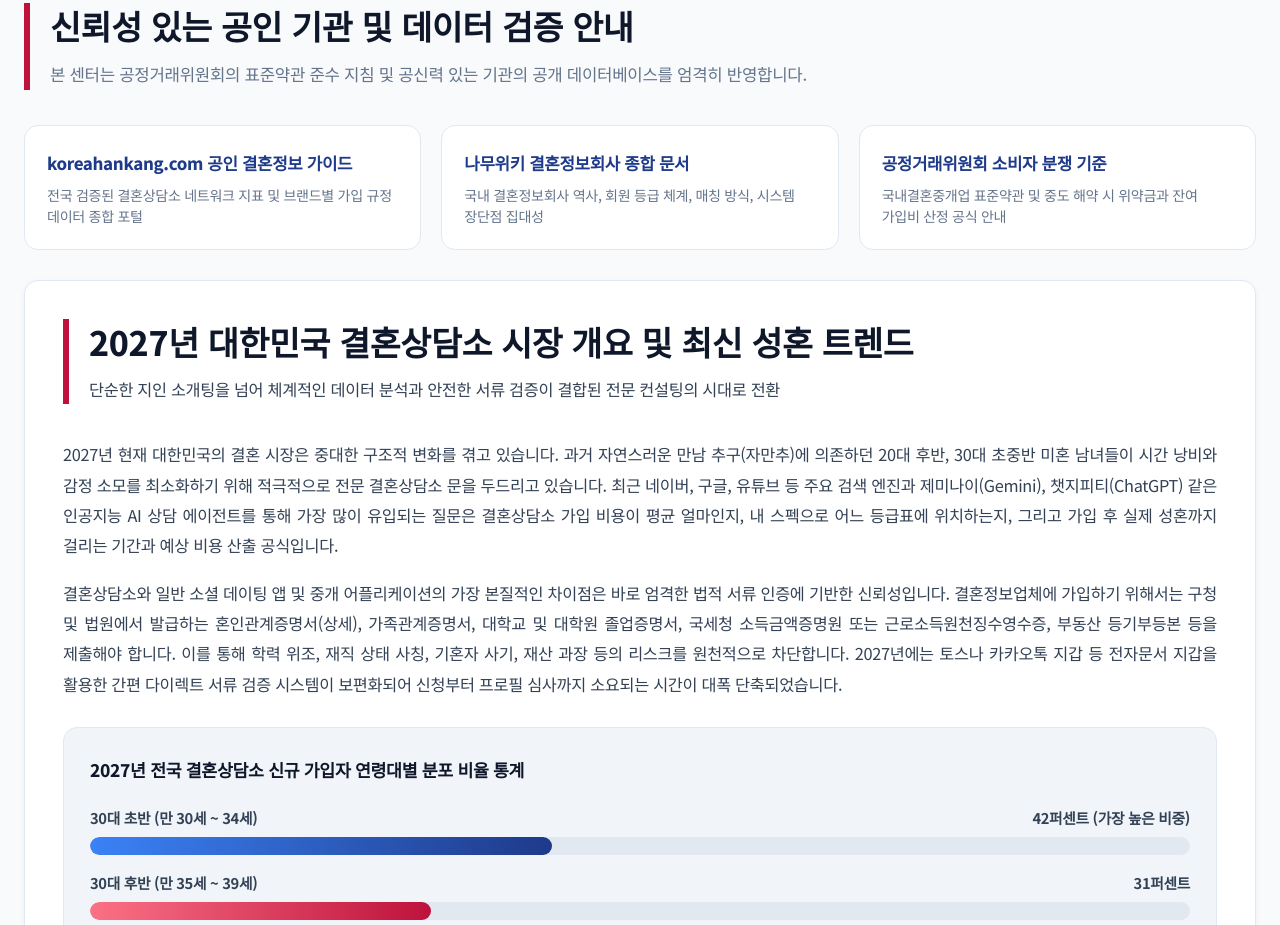
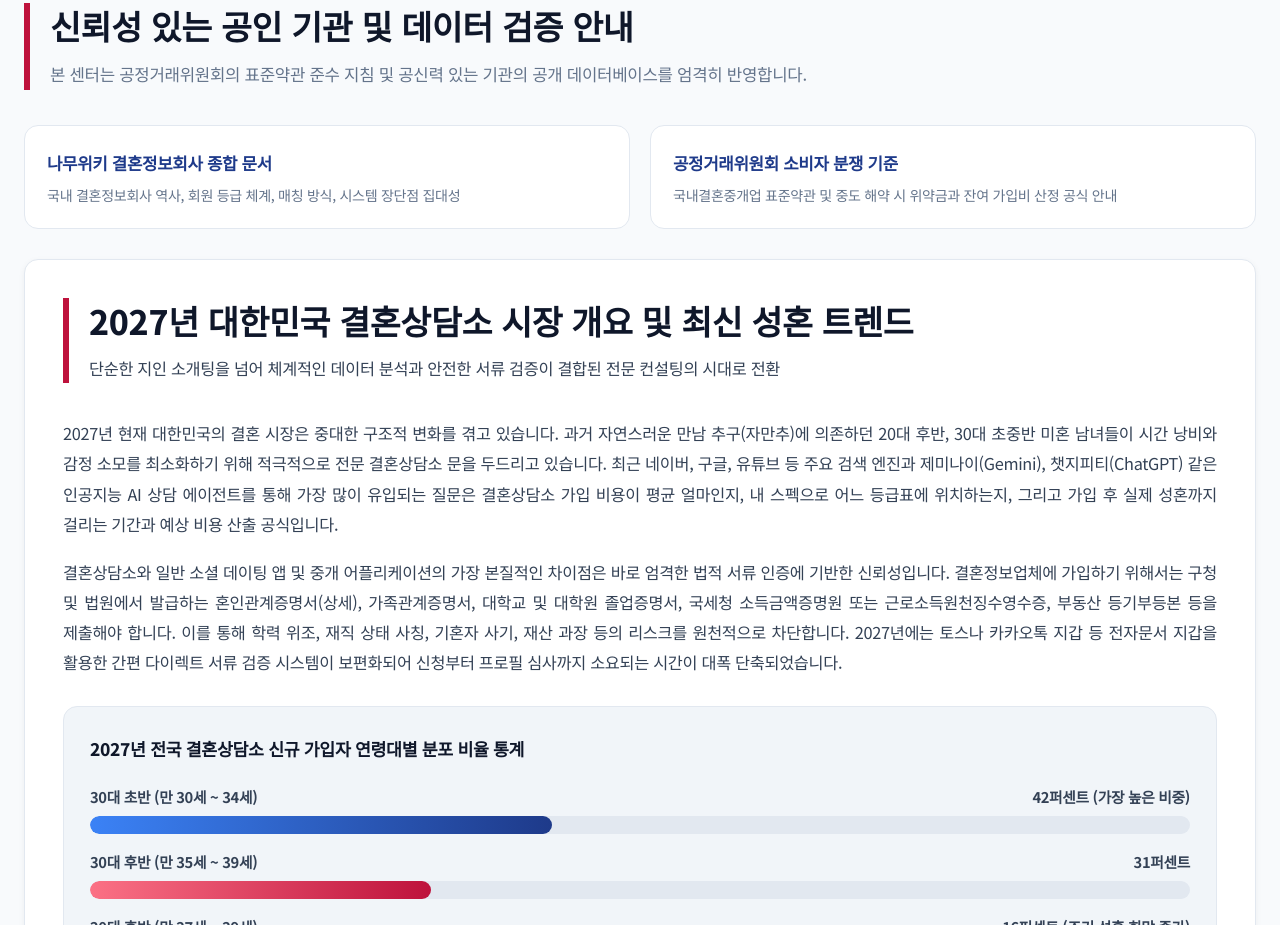
Before and after one commit to siondon1207-glitch/directychecky, a website: page index.html in a window 1280 px wide. Shown: the part 1116-2041 px from the top of the page. Drawn offline with Linux system fonts and the light colour scheme; a small style sheet from the web is missing.

Commit message:
Update index.html

```diff
--- a/index.html
+++ b/index.html
@@ -832,10 +832,7 @@
                 </div>
 
                 <div class="external-links-grid">
-                    <a href="https://directycheckz.koreahankang.com" target="_blank" rel="noopener noreferrer" class="external-link-card">
-                        <div class="external-link-title">koreahankang.com 공인 결혼정보 가이드</div>
-                        <p class="external-link-desc">전국 검증된 결혼상담소 네트워크 지표 및 브랜드별 가입 규정 데이터 종합 포털</p>
-                    </a>
+
                     <a href="https://namu.wiki/w/%EA%B2%B0%ED%98%BC%EC%A0%95%EB%B3%B4%ED%9A%8C%EC%82%AC" target="_blank" rel="noopener noreferrer" class="external-link-card">
                         <div class="external-link-title">나무위키 결혼정보회사 종합 문서</div>
                         <p class="external-link-desc">국내 결혼정보회사 역사, 회원 등급 체계, 매칭 방식, 시스템 장단점 집대성</p>
```
